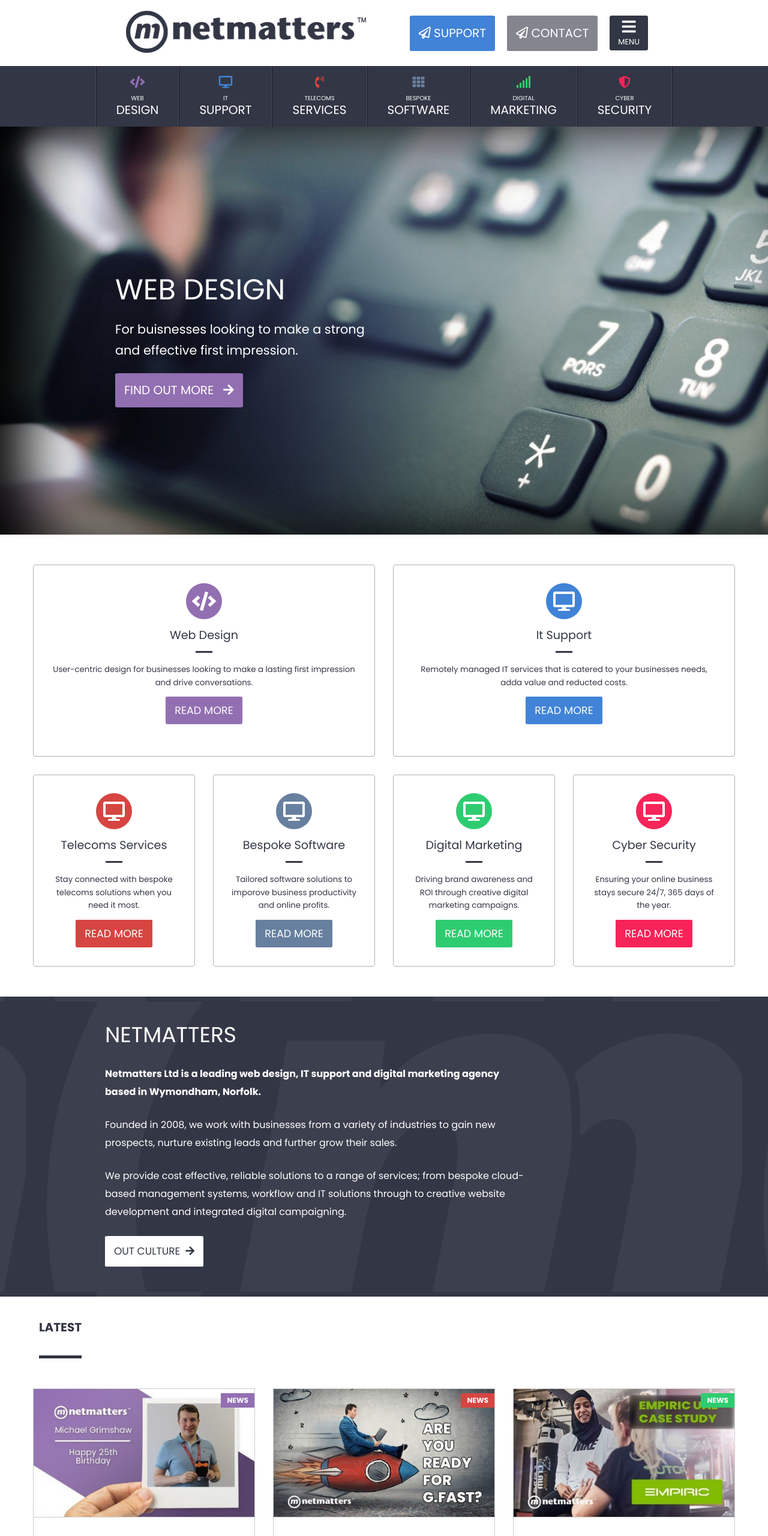
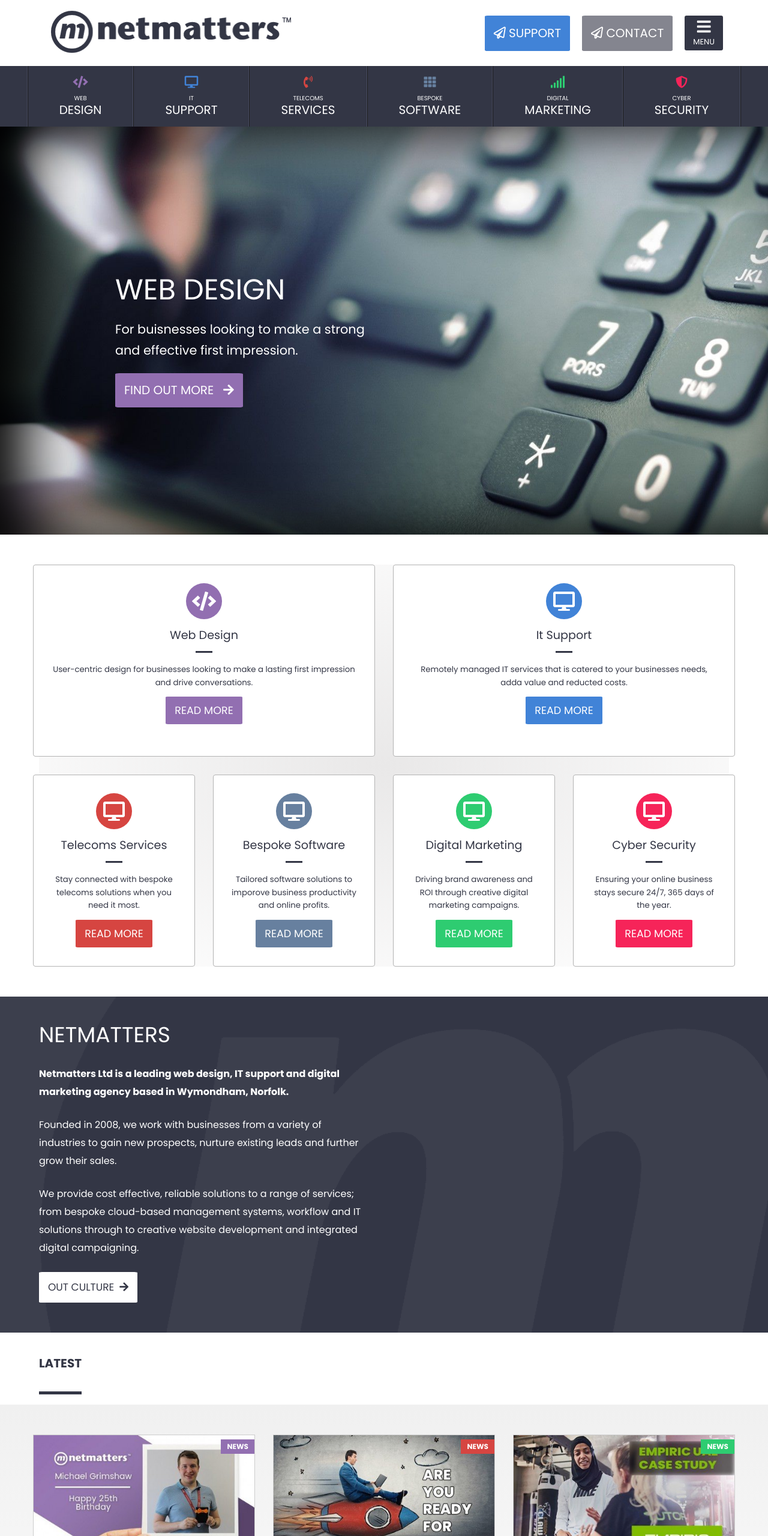
Before and after one commit to Strikze/HTML-CSS-Reflection, a plain HTML site: page index.html in a window 1280 px wide. Shown: the top 2560 px of the page at 60% size. Drawn offline with Linux system fonts and the light colour scheme.

Commit message:
Completed.

```diff
--- a/index.html
+++ b/index.html
@@ -3,22 +3,26 @@
 <head>
     <link rel="stylesheet" href="https://use.fontawesome.com/releases/v5.8.2/css/all.css" integrity="sha384-oS3vJWv+0UjzBfQzYUhtDYW+Pj2yciDJxpsK1OYPAYjqT085Qq/1cq5FLXAZQ7Ay" crossorigin="anonymous">
     <link rel="stylesheet" href="css/style.css">
+    <title>Netmatters | Full Service Digital Agency | Norwich, Norfolk</title>
 </head>
 <body>
-    <header>
-        <div class="banner">
-            <a class="main-logo" href="#"><img  src="img/f-logo.png" alt="Netmatters"></a>
+    <!-- ============= HEADER ============= -->
+    <header class="container">
+        <a href="#"><img  class="main-logo-image" src="img/f-logo.png" alt="Netmatters"></a>
         <a class="btn-support" href="#"><div ><i class="far fa-paper-plane "></i> support</div></a>
         <a class="btn-contact" href="#"><div><i class="far fa-paper-plane "></i> contact</div></a>
-            <a class="icon-phone" href="#"><i  class="fas fa-phone-volume fa-2x"></i></a>
+        <a class="icon-phone" href="tel:01603515007"><i  class="fas fa-phone-volume fa-2x"></i></a>
         <a class="button-menu" href="#">
             <div>
                 <i class=" fas fa-bars fa-2x"></i><br>menu
             </div>
         </a>
-        </div>
+    </header>
+    <main>
+        <!-- ============= NAVIGATION ============= -->
         <div class="navbar">
             <ul>
+                <!-- Main navigation bar -->
                 <li></li>
                 <li class="nav-design"><a href="#"><i class="fas fa-code"></i><br><small>web</small><br>design</a></li>
 
@@ -28,6 +32,7 @@
                 <li class="nav-marketing"><a href="#"><i class="fas fa-signal"></i><br><small>digital</small><br>marketing</a></li>
                 <li class="nav-security"><a href="#"><i class="fas fa-shield-alt"></i><br><small>cyber</small><br>security</a></li>
                 <li></li>
+                <!-- Secondary navigation bar -->
                 <div  class="design-bar">
                     <ul>
                         <li><a href="#">stylish websites</a></li>
@@ -118,14 +123,14 @@
                 </div>
             </ul>
         </div>
-    </header>
-    <main>
-        <div class="carousel">
+        <!-- ============= BANNER ============= -->
+        <div class="banner">
             <h1>web design</h1>
             <p>For buisnesses looking to make a strong and effective first impression.</p>
             <a><div class="button">find out more &nbsp;&nbsp;<i class="fas fa-arrow-right"></i></div></a>
         </div>
-        <div class="container cards">
+        <!-- ============= DEPARTMENT CARDS ============= -->
+        <div class="container department-cards">
             <div class="card-design"><a href="#">
                 <i class="fas fa-code fa-2x"></i>
                 <h2>web design</h2>
@@ -168,19 +173,24 @@
                 <p>Ensuring your online business stays secure 24/7, 365 days of the year.</p>
                 <div class="button">read more</div>
             </a></div>
-        </div>   <!-- /container -->
+        </div>
+        <!-- ============= ABOUT US ============= -->
         <div class="about">
             <div class="container">
+                <div class="about-content">
                 <h1>netmatters</h1>
                 <p>Netmatters Ltd is a leading web design, IT support and digital marketing agency based in Wymondham, Norfolk.</p>
                 <p>Founded in 2008, we work with businesses from a variety of industries to gain new prospects, nurture existing leads and further grow their sales.</p>
                 <p>We provide cost effective, reliable solutions to a range of services; from bespoke cloud-based management systems, workflow and IT solutions through to creative website development and integrated digital campaigning.</p>
                 <div class="button">out culture&nbsp;&nbsp;<i class="fas fa-arrow-right"></i></div>
-            </div>   <!-- /container -->
-        </div>   <!-- /about -->
+                </div>
+            </div>
+        </div>
+        <!-- ============= ARTICLES ============= -->
         <div class="container">
             <h2 class="heading-latest">latest</h2>
         </div>
+        <div class="articles-background">
             <div class="articles container">
                 <article class="article-design">
                     <figure class="article-figure">
@@ -236,7 +246,9 @@
                         </div>
                     </section>
                 </article>
-        </div>   <!-- /container -->
+            </div>
+        </div>
+        <!-- ============= CLIENT LOGOS ============= -->
         <div class="clients">
             <nav class="hover-img-swap">
                 <img src="/img/clients/home-T5gi.jpg" alt="alt">
@@ -256,6 +268,7 @@
             </nav>
         </div>
     </main>
+    <!-- ============= FOOTER ============= -->
     <footer>
         <div class="container footer-content">
             <div class="contact-us">
@@ -301,8 +314,9 @@
                     <a class="linkedin" href="#"><i class="fab fa-linkedin-in fa-2x"></i></a>
                 </div>
             </div>
-        </div>   <!-- /container -->
+        </div>
     </footer>
+    <!-- ============= ACCREDITATIONS ============= -->
     <div class="accreditations container">
         <nav>
             <img src="/img/accreditations/silver-microsoft-partner.jpg" alt="alt">
@@ -319,7 +333,7 @@
             <img src="/img/accreditations/norfolk-carbon-charter-bw.jpg" alt="alt">
             <img src="/img/accreditations/norfolk-carbon-charter.jpg" alt="alt">
         </nav>
-    </div>   <!-- /container -->
+    </div>
 
 </body>
 </html>
--- a/scss/layout/_main.scss
+++ b/scss/section/_articles.scss
@@ -1,118 +1,3 @@
-
-.carousel {
-    // Layout
-    display: flex;
-    justify-content: center;
-    flex-direction: column;
-    align-items: center;
-    text-align: center;
-    padding-left: 20px;
-    padding-right: 20px;
-    flex-basis: 20px;
-    margin-bottom: 50px;
-
-    height: calc(100vh - 120px);
-
-    //appearance
-    background: url('/img/carousel/home-1MMT.jpg');
-    background-size: cover;
-    box-shadow: inset 50px 0 100px #000;
-
-
-    h1 {
-        background-color: transparent;
-        text-transform: uppercase;
-        color: white;
-        font-size: 3em;
-        font-weight: normal;
-        margin-bottom: 0;
-    }
-
-    p {
-        display: inline-block;
-        color: white;
-        font-size: 1.3em;
-        line-height: 1.7;
-        width: 450px;
-    }
-
-    .button {
-        @include btn-template(white, $colour-design-primary, $colour-design-primary, $colour-design-secondary);
-        padding: 17px 15px;
-    }
-
-    @include mq('m') {
-        text-align: left;
-        align-items: flex-start;
-        padding-left: 15%;
-    }
-}
-
-.container {
-    margin: 0 auto;
-    width: 95%;
-
-    @include mq('s')
-    {
-        width: 700px;
-    }
-
-    @include mq('m') {
-        width: 900px;
-    }
-
-    @include mq('l') {
-        width: 1150px;
-    }
-}
-
-.about {
-    margin-top: 50px;
-    background-color: $colour-primary;
-    color: white;
-     padding: 25px 25px 50px 25px;
-    line-height: 1.875;
-
-    @include mq('m') {
-        background-image: url(/img/branded.png);
-        background-size: auto;
-        background-position: center;
-    }
-
-    h1 {
-        margin-top: 5px;
-        margin-bottom: 10px;
-        background-color: transparent;
-        color: inherit;
-        font-weight: normal;
-        text-transform: uppercase;
-    }
-
-    p {
-        margin-bottom: 25px;
-        font-size: $font-size-3;
-    }
-
-    p:first-of-type {
-        font-weight: bold;
-    }
-
-    .button {
-        @include btn-template($colour-primary, white, $colour-primary, darken(white, 10%));
-        padding-top: 10px;
-        padding-bottom: 10px;
-        font-size: 1.063em;
-        display: inline-block;
-    }
-
-    .container {
-        @include mq('l') {
-            width: 700px;
-            margin-left: 150px;
-        }
-    }
-
-}
 
 .heading-latest {
     display: inline-block;
@@ -120,18 +5,24 @@
     border-bottom: 5px solid $colour-primary;
     padding-bottom: 35px;
     margin-top: 40px;
-    margin-bottom: 50px;
 
     color: $colour-primary;
     font-weight: 600;
 }
 
-
 article {
     margin-bottom: 30px;
 }
 
+.articles-background {
+   background: linear-gradient(to bottom, rgb(240, 240, 240) 0%, #FFFFFF 100%);
+}
+
 .articles {
+
+
+    padding-top: 50px;
+
     @include mq('s') {
         display: grid;
         grid-template-columns: 350px 350px;
@@ -281,46 +172,3 @@
         display: block;
     }
 }
-
-.clients {
-    display: none;
-
-     img {
-        height: 45px;
-
-        @include mq('m') {
-            height: 60px;
-        }
-        @include mq('l') {
-            height: 80px;
-        }
-     }
-
-     @include mq('s')
-     {
-        display: grid;
-        grid-template-columns: repeat(4, auto);
-        justify-content: center;
-        justify-items: center;
-        grid-column-gap: 30px;
-     }
-
-     @include mq('l')
-     {
-        grid-column-gap: 50px;
-     }
-}
-
-
-.hover-img-swap > img:last-of-type {
-    display: none;
-}
-
-.hover-img-swap:hover {
-    > img:first-of-type {
-        display: none;
-    }
-    > img:last-of-type {
-        display: inline;
-    }
-}
--- /dev/null
+++ b/scss/section/_banner.scss
@@ -0,0 +1,48 @@
+.banner {
+    // Layout
+    display: flex;
+    justify-content: center;
+    flex-direction: column;
+    align-items: center;
+    text-align: center;
+    padding-left: 20px;
+    padding-right: 20px;
+    flex-basis: 20px;
+    margin-bottom: 50px;
+
+    height: calc(100vh - 120px);
+
+    //appearance
+    background: url('/img/carousel/home-1MMT.jpg');
+    background-size: cover;
+    box-shadow: inset 50px 0 100px #000;
+
+
+    h1 {
+        background-color: transparent;
+        text-transform: uppercase;
+        color: white;
+        font-size: 3em;
+        font-weight: normal;
+        margin-bottom: 0;
+    }
+
+    p {
+        display: inline-block;
+        color: white;
+        font-size: 1.3em;
+        line-height: 1.7;
+        width: 450px;
+    }
+
+    .button {
+        @include btn-template(white, $colour-design-primary, $colour-design-primary, $colour-design-secondary);
+        padding: 17px 15px;
+    }
+
+    @include mq('m') {
+        text-align: left;
+        align-items: flex-start;
+        padding-left: 15%;
+    }
+}
--- a/scss/layout/_card.scss
+++ b/scss/section/_department-cards.scss
@@ -1,3 +1,36 @@
+
+.department-cards {
+    display: grid;
+    grid-row-gap: 30px;
+    background: radial-gradient(ellipse at center, rgb(233, 232, 232) 0%, #FFFFFF 100%);
+
+
+    @include mq('s') {
+        grid-template-columns: 380px 380px;
+        justify-content: center; // align grid container
+        justify-items: center;  // align grid items
+        grid-gap: 30px;
+
+        grid-template-areas:
+        "design support"
+        "telecoms software"
+        "marketing security";
+    }
+
+    @include mq('m') {
+        grid-template-columns: 480px 480px;
+    }
+
+    @include mq('l') {
+        grid-template-columns: repeat(4, 270px);
+        grid-template-rows: 320px 320px;
+        grid-column-gap: 30px;
+
+        grid-template-areas:
+            "design design support support"
+            "telecoms software marketing security";
+    }
+}
 
 @mixin card($colour) {
 
@@ -6,6 +39,8 @@
 
     border: 1px solid lighten(black, 70%);
    // box-shadow: 0px 0px 103px 0px lighten(black, 85%);
+
+   background-color: white;
 
     a {
         display: block;
@@ -110,34 +145,3 @@
     width: 28px;
     display: inline-block;
 }
-
-.cards {
-    display: grid;
-    grid-row-gap: 30px;
-
-    @include mq('s') {
-        grid-template-columns: 380px 380px;
-        justify-content: center; // align grid container
-        justify-items: center;  // align grid items
-        grid-gap: 30px;
-
-        grid-template-areas:
-        "design support"
-        "telecoms software"
-        "marketing security";
-    }
-
-    @include mq('m') {
-        grid-template-columns: 480px 480px;
-    }
-
-    @include mq('l') {
-        grid-template-columns: repeat(4, 270px);
-        grid-template-rows: 320px 320px;
-        grid-column-gap: 30px;
-
-        grid-template-areas:
-            "design design support support"
-            "telecoms software marketing security";
-    }
-}
--- a/scss/layout/_header.scss
+++ b/scss/section/_header.scss
@@ -1,9 +1,8 @@
-.banner {
+header {
     height: 110px;
-    // margin: 5px 15px 15px 15px;
     display: grid;
     grid-template-columns: 1fr repeat(2, auto);
-    align-items: center;
+    align-items: center;    // vertical align
 
     @include mq('s') {
         grid-template-columns: 1fr auto;
@@ -17,7 +16,7 @@
 
 }
 
-.main-logo img {
+.main-logo-image {
     width: 100%;
     max-width: 400px;
     margin-left: 20px;
@@ -61,17 +60,20 @@
 }
 
 .button-menu {
-    color: $colour-primary;
-
+    //colour
     color: white;
     background-color: $colour-primary;
-    border: none;
-    padding: 5px 14px;
-    border-radius: 5%;
+
+    // text
     font-size:  $font-size-5;
     text-transform:uppercase;
     line-height: 1.5;
     text-align: center;
+
+    // layout
+    border: none;
+    padding: 5px 14px;
+    border-radius: 5%;
     margin: 0 10px;
 
     &:hover {
--- /dev/null
+++ b/scss/section/_main.scss
@@ -0,0 +1,111 @@
+.container {
+    margin: 0 auto;
+    width: 95%;
+
+    @include mq('s')
+    {
+        width: 700px;
+    }
+
+    @include mq('m') {
+        width: 900px;
+    }
+
+    @include mq('l') {
+        width: 1150px;
+    }
+}
+
+.about {
+    margin-top: 50px;
+    background-color: $colour-primary;
+    color: white;
+     padding: 25px 25px 50px 25px;
+    line-height: 1.875;
+
+    @include mq('m') {
+        // width=1194px height=484px
+        background-image: url(/img/branded.png);
+        background-size: 1194px * 1.2 484px * 1.2;
+        background-repeat: no-repeat;
+        background-position: right;
+    }
+
+}
+
+.about-content {
+    h1 {
+        margin-top: 5px;
+        margin-bottom: 10px;
+        background-color: transparent;
+        color: inherit;
+        font-weight: normal;
+        text-transform: uppercase;
+    }
+
+    p {
+        margin-bottom: 25px;
+        font-size: $font-size-3;
+    }
+
+    p:first-of-type {
+        font-weight: bold;
+    }
+
+    .button {
+        @include btn-template($colour-primary, white, $colour-primary, darken(white, 10%));
+        padding-top: 10px;
+        padding-bottom: 10px;
+        font-size: 1.063em;
+        display: inline-block;
+    }
+
+    @include mq('l') {
+        width: map-get($breakpoints, 'l') / 2.3;
+    }
+}
+
+.hover-img-swap > img:last-of-type {
+    display: none;
+}
+
+.hover-img-swap:hover {
+    > img:first-of-type {
+        display: none;
+    }
+    > img:last-of-type {
+        display: inline;
+    }
+}
+
+.clients {
+    display: none;
+    padding-top: 50px;
+
+    background: linear-gradient(to bottom, rgb(240, 240, 240) 0%, #FFFFFF 100%);
+
+     img {
+        height: 45px;
+
+        @include mq('m') {
+            height: 60px;
+        }
+        @include mq('l') {
+            height: 80px;
+        }
+     }
+
+     @include mq('s')
+     {
+        display: grid;
+        grid-template-columns: repeat(4, auto);
+        justify-content: center;
+        justify-items: center;
+        grid-column-gap: 30px;
+     }
+
+     @include mq('l')
+     {
+        grid-column-gap: 50px;
+     }
+}
--- a/scss/components/_nav.scss
+++ b/scss/section/_nav.scss
@@ -5,9 +5,8 @@
     @include mq('m') {
         display: block;
     }
-}
 
-.navbar ul {
+    ul {
         // remove bullet point styling
         padding-left: 0;
         list-style: none;
@@ -15,10 +14,10 @@
 
         background-color: $colour-primary;
         color: white;
-    margin: 0;
 
         display: flex;
         justify-content: center;
+        margin: 0;
 
         li:first-of-type {
             border-left: none;
@@ -41,10 +40,15 @@
                 padding: 16px 33px;
                 color: white;
                 text-align: center;
+
+                @include mq('l') {
+                    padding: 16px 52px;
+                }
             }
 
             small {
                 font-size: $font-size-6;
+            }
         }
     }
 }
@@ -128,6 +132,10 @@
             border: none;
             font-size: $font-size-4;
 
+            @include mq('l') {
+                font-size: $font-size-3;
+            }
+
             a {
                 padding: 15px 20px;
             }
--- a/scss/style.scss
+++ b/scss/style.scss
@@ -14,16 +14,11 @@
 // Base Styles
 @import 'base/base';
 
-// Layout Styles
-@import 'layout/header',
-    'layout/main',
-    'layout/card',
-    'layout/footer';
-// @import 'layout/containers',
-
-
-// Component Styles
- @import 'components/nav';
-//     'components/buttons',
-//     'components/icons',
-//     'components/images';
+// Main Sections
+@import 'section/main',
+    'section/header',
+    'section/nav',
+    'section/banner',
+    'section/department-cards',
+    'section/articles',
+    'section/footer';
```
Also changed, not shown: css/style.css, notes.txt (added), scss/layout/_containers.scss (deleted), scss/section/_footer.scss (renamed from scss/layout/_footer.scss), scss/utilities/_helpers.scss (deleted), 1 other file. Lines whose indentation alone changed are shown as unchanged.
